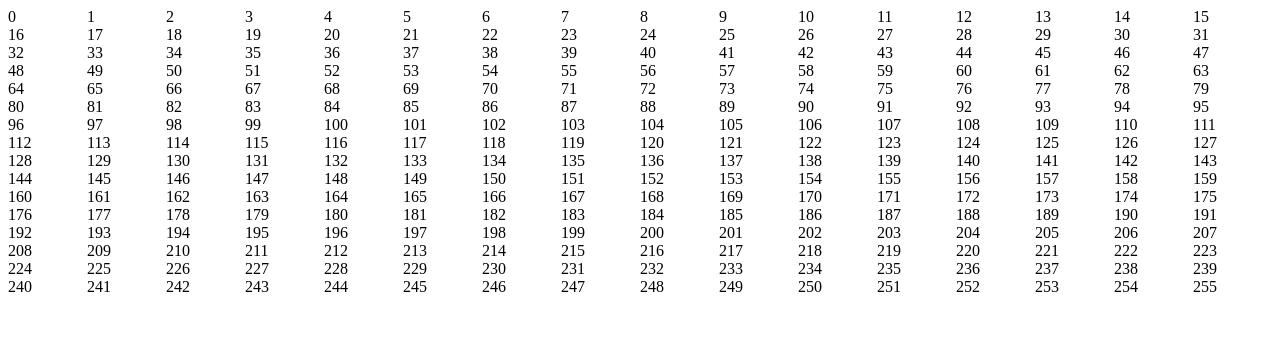
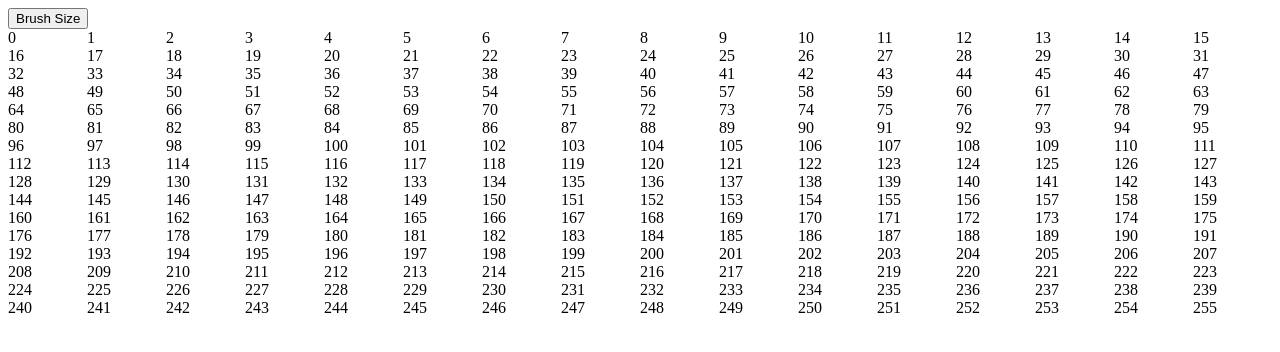
Before and after one commit to ahnnha/etch-a-sketch, a plain HTML site: page index.html in a window 1280 px wide. Drawn offline with Linux system fonts and the light colour scheme.

Commit message:
added a popup question when button pressed

```diff
--- a/eas.js
+++ b/eas.js
@@ -8,8 +8,6 @@
 // // 1.4 put the firstDiv inside "container" div
 // const divContainer = document.getElementById("container");
 // divContainer.appendChild(firstDiv);
-
-
 
 // 2. loop through process #1 sixteen times to create 16*16 grid
 for (let i=0; i <16*16; i++) {
@@ -46,3 +44,13 @@ for (let i=0; i <16*16; i++) {
              console.log ("outside of grid");
          }
     }
+
+    // 4.1 Add a button to the top of the screen that will send the user a popup asking for the number of squares per side for the new grid.
+    // 4.1.1 declare button from html
+    const btn = document.getElementById("btn");
+    btn.addEventListener("click", askQuestion);
+
+    function askQuestion () {
+        prompt ("Enter a number of strokes for each side");
+    }
+    // 4.2 Once entered, the existing grid should be removed and a new grid should be generated in the same total space as before (e.g. 960px wide) so that you’ve got a new sketch pad.
--- a/index.html
+++ b/index.html
@@ -8,6 +8,7 @@
   </head>
     <body>
         <!-- <p id="p1">Hi there!</p> -->
+        <button type="button" id="btn">Brush Size</button>
         <div id="container"></div>
     </body>
 </html>
```
